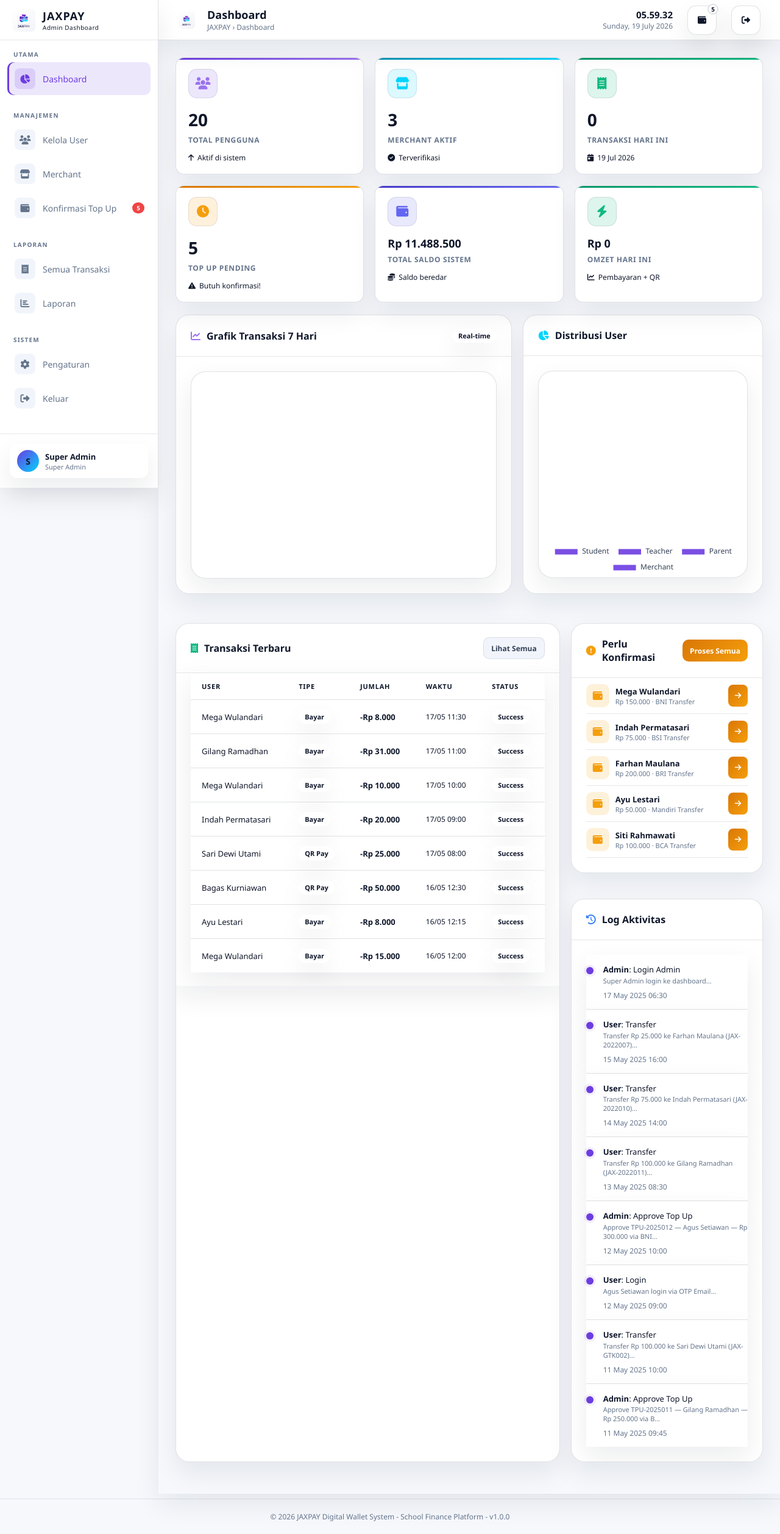
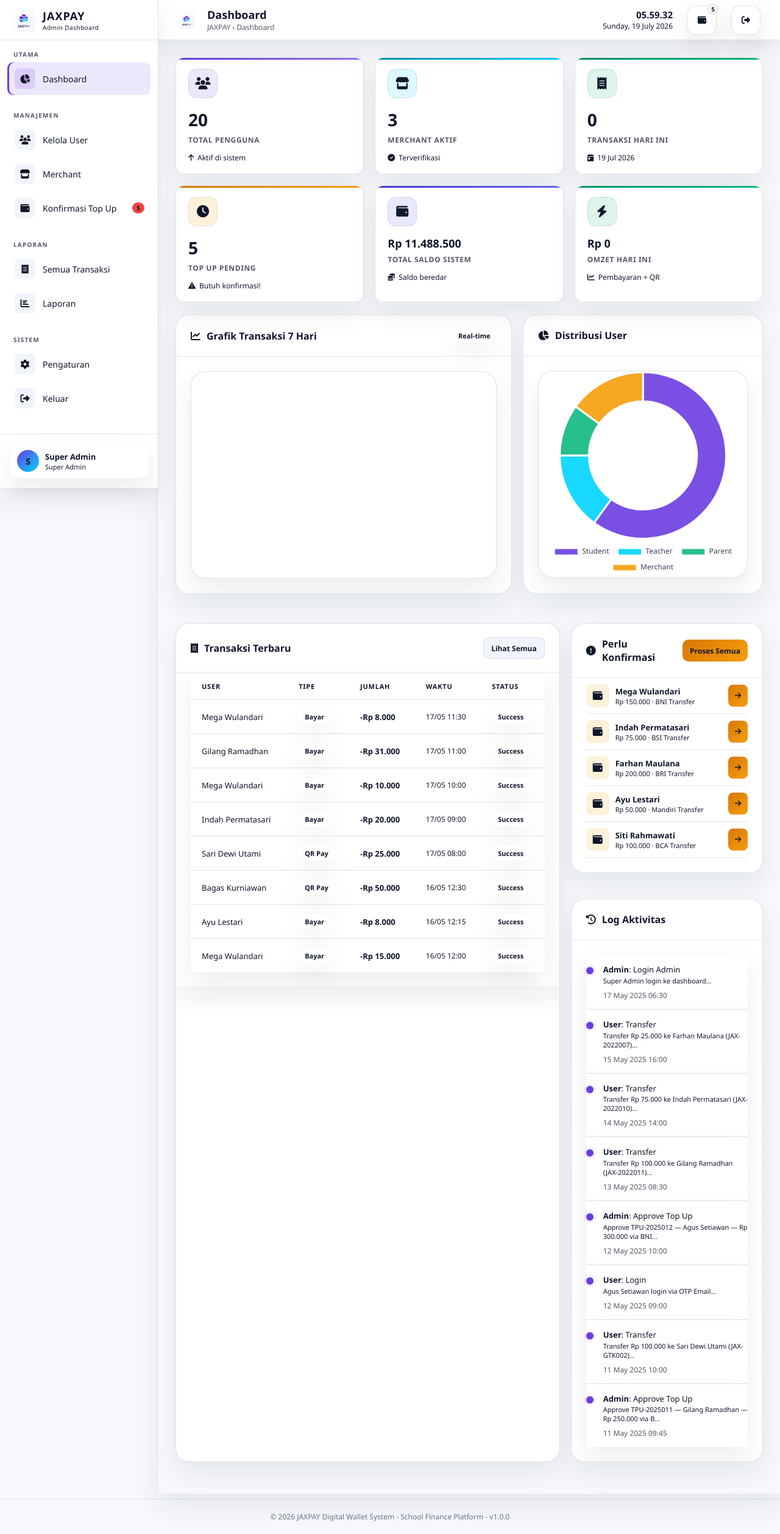
Before and after one commit to Ijaaxx/JAXPAY, a PHP site: page /jaxpay/admin/dashboard.php in a window 1280 px wide. Shown: the whole page at 61% size. Run offline with PHP 8.4, Linux system fonts and the light colour scheme; a user stored in the database is signed in; data comes from the database, SQL or seed files in the repository; a map, chart or similar area stays blank; some libraries are stand-ins or nearby versions.

Commit message:
perubahan dashboard

```diff
--- a/jaxpay/admin/dashboard.php
+++ b/jaxpay/admin/dashboard.php
@@ -69,9 +69,11 @@ $pending_list = $koneksi->query("SELECT tp.*, u.nama, u.email FROM topup tp JOIN
     tbody tr { background: rgba(248,250,252,0.8) !important; }
     tbody tr:nth-child(even) { background: rgba(241,245,249,0.9) !important; }
     tbody tr:hover { background: rgba(226,232,240,0.8) !important; }
-    .page-title, .topbar-title, .sidebar-brand .brand-name, .sidebar-brand .brand-sub, .nav-link, .nav-link.active, .nav-link:hover, .admin-card-header h3, .stat-label, .stat-change, .activity-text, .activity-time {
+    .page-title, .topbar-title, .topbar-breadcrumb, .sidebar-brand .brand-name, .sidebar-brand .brand-sub, .sidebar-section-label, .nav-link, .nav-link.active, .nav-link:hover, .admin-card-header h3, .stat-value, .stat-label, .activity-text, .activity-time, .sidebar-admin-info h5, .sidebar-admin-info p {
       color: #0f172a !important;
     }
+    .nav-link { color: rgba(15,23,42,0.85) !important; }
+    .nav-link:hover, .nav-link.active { color: #0f172a !important; }
     .badge { color: #0f172a !important; background: rgba(59,130,246,0.12) !important; }
   </style>
 </head>
@@ -247,31 +249,33 @@ const roleCtx = document.getElementById('roleChart').getContext('2d');
 const txChart = new Chart(txCtx, {
   type: 'line',
   data: {
-    labels: [],
+    labels: <?= json_encode($chart_labels) ?>,
     datasets: [
       {
         label: 'Pembayaran (Rp)',
-        data: [],
+        data: <?= json_encode($chart_data) ?>,
         borderColor: '#6C3CE1',
-        backgroundColor: 'rgba(108,60,225,0.12)',
+        backgroundColor: 'rgba(108,60,225,0.18)',
         tension: 0.4,
         fill: true,
-        pointRadius: 5,
+        pointRadius: 6,
         pointBackgroundColor: '#6C3CE1',
         pointBorderColor: '#ffffff',
-        pointBorderWidth: 2
+        pointBorderWidth: 2,
+        borderWidth: 3
       },
       {
         label: 'Top Up Approved (Rp)',
-        data: [],
+        data: <?= json_encode($chart_topup) ?>,
         borderColor: '#10B981',
-        backgroundColor: 'rgba(16,185,129,0.12)',
+        backgroundColor: 'rgba(16,185,129,0.18)',
         tension: 0.4,
         fill: true,
-        pointRadius: 5,
+        pointRadius: 6,
         pointBackgroundColor: '#10B981',
         pointBorderColor: '#ffffff',
-        pointBorderWidth: 2
+        pointBorderWidth: 2,
+        borderWidth: 3
       }
     ]
   },
@@ -300,7 +304,7 @@ const roleChart = new Chart(roleCtx, {
   data: {
     labels: ['Student', 'Teacher', 'Parent', 'Merchant'],
     datasets: [{
-      data: [],
+      data: <?= json_encode($role_data) ?>,
       backgroundColor: ['rgba(108,60,225,0.9)','rgba(0,212,255,0.9)','rgba(16,185,129,0.9)','rgba(245,158,11,0.9)'],
       borderColor: '#ffffff',
       borderWidth: 3,
@@ -336,10 +340,20 @@ function loadDashboardCharts() {
     });
 }
 
-loadDashboardCharts();
+function initDashboardCharts() {
+  if (document.readyState === 'complete') {
+    loadDashboardCharts();
+    if (window.JaxpayCharts) window.JaxpayCharts.applyAllCharts();
+  } else {
+    window.addEventListener('load', () => {
+      loadDashboardCharts();
+      if (window.JaxpayCharts) window.JaxpayCharts.applyAllCharts();
+    });
+  }
+}
+
+initDashboardCharts();
 setInterval(loadDashboardCharts, 60000);
-
-if (window.JaxpayCharts) window.JaxpayCharts.applyAllCharts();
 </script>
 
 
--- a/jaxpay/assets/css/theme.css
+++ b/jaxpay/assets/css/theme.css
@@ -509,6 +509,150 @@ label {
 [data-theme="light"] body {
   background: var(--admin-bg) !important;
   color: var(--admin-text) !important;
+}
+
+html[data-theme="light"] .admin-sidebar,
+html[data-theme="light"] .admin-topbar,
+html[data-theme="light"] .admin-main,
+html[data-theme="light"] .admin-card,
+html[data-theme="light"] .stat-card,
+html[data-theme="light"] .chart-container,
+html[data-theme="light"] .table-wrapper,
+html[data-theme="light"] .sidebar-admin-card,
+html[data-theme="light"] .topbar-btn,
+html[data-theme="light"] .theme-toggle-admin,
+html[data-theme="light"] .table-search,
+html[data-theme="light"] .table-select,
+html[data-theme="light"] .form-control,
+html[data-theme="light"] .modal,
+html[data-theme="light"] .page-btn,
+html[data-theme="light"] .badge,
+html[data-theme="light"] .swal2-popup {
+  background: #ffffff !important;
+  color: #0f172a !important;
+  border-color: rgba(15, 23, 42, 0.12) !important;
+  box-shadow: 0 18px 40px rgba(15, 23, 42, 0.08) !important;
+}
+
+html[data-theme="light"] .admin-main {
+  background: #f6f8fc !important;
+}
+
+html[data-theme="light"] .admin-sidebar *,
+html[data-theme="light"] .admin-topbar *,
+html[data-theme="light"] .admin-main *,
+html[data-theme="light"] .admin-card *,
+html[data-theme="light"] .stat-card *,
+html[data-theme="light"] .chart-container *,
+html[data-theme="light"] .table-wrapper *,
+html[data-theme="light"] .activity-item *,
+html[data-theme="light"] .nav-link,
+html[data-theme="light"] .nav-link .nav-icon,
+html[data-theme="light"] .topbar-btn,
+html[data-theme="light"] .topbar-btn i,
+html[data-theme="light"] .theme-toggle-admin,
+html[data-theme="light"] .page-btn,
+html[data-theme="light"] .badge,
+html[data-theme="light"] .btn-outline,
+html[data-theme="light"] .sidebar-section-label,
+html[data-theme="light"] .topbar-title,
+html[data-theme="light"] .topbar-breadcrumb,
+html[data-theme="light"] .admin-card-header h3,
+html[data-theme="light"] .sidebar-admin-info h5,
+html[data-theme="light"] .sidebar-admin-info p,
+html[data-theme="light"] .stat-value,
+html[data-theme="light"] .stat-label,
+html[data-theme="light"] .activity-text,
+html[data-theme="light"] .activity-time,
+html[data-theme="light"] th,
+html[data-theme="light"] td {
+  color: #0f172a !important;
+}
+
+html[data-theme="light"] .nav-link:hover,
+html[data-theme="light"] .nav-link.active {
+  color: #0f172a !important;
+}
+
+html[data-theme="light"] .nav-link.active .nav-icon,
+html[data-theme="light"] .topbar-btn i {
+  color: #0f172a !important;
+}
+
+html[data-theme="light"] .admin-sidebar *,
+html[data-theme="light"] .admin-main *,
+html[data-theme="light"] .admin-card * {
+  color: #0f172a !important;
+}
+
+html[data-theme="light"] .nav-link,
+html[data-theme="light"] .nav-link:hover,
+html[data-theme="light"] .nav-link.active,
+html[data-theme="light"] .topbar-title,
+html[data-theme="light"] .topbar-breadcrumb,
+html[data-theme="light"] .sidebar-section-label,
+html[data-theme="light"] .admin-card-header h3,
+html[data-theme="light"] .sidebar-admin-info h5,
+html[data-theme="light"] .sidebar-admin-info p,
+html[data-theme="light"] .stat-value,
+html[data-theme="light"] .stat-label,
+html[data-theme="light"] .activity-text,
+html[data-theme="light"] .activity-time,
+html[data-theme="light"] th,
+html[data-theme="light"] td {
+  color: #0f172a !important;
+}
+
+html[data-theme="light"] .nav-link.active {
+  color: #6c3ce1 !important;
+}
+
+html[data-theme="light"] .nav-link,
+html[data-theme="light"] .nav-link:hover,
+html[data-theme="light"] .nav-link.active,
+html[data-theme="light"] .topbar-title,
+html[data-theme="light"] .brand-name,
+html[data-theme="light"] .admin-card-header h3,
+html[data-theme="light"] .stat-value,
+html[data-theme="light"] .activity-text,
+html[data-theme="light"] .activity-time,
+html[data-theme="light"] .page-btn,
+html[data-theme="light"] th,
+html[data-theme="light"] td {
+  color: #0f172a !important;
+}
+
+html[data-theme="light"] .nav-link {
+  color: rgba(15, 23, 42, 0.85) !important;
+}
+html[data-theme="light"] .nav-link:hover {
+  color: #0f172a !important;
+}
+html[data-theme="light"] .nav-link.active {
+  color: #4f46e5 !important;
+}
+html[data-theme="light"] .topbar-btn i,
+html[data-theme="light"] .sidebar-admin-avatar,
+html[data-theme="light"] .sidebar-admin-info h5,
+html[data-theme="light"] .sidebar-admin-info p,
+html[data-theme="light"] .topbar-title,
+html[data-theme="light"] .topbar-breadcrumb,
+html[data-theme="light"] .sidebar-section-label,
+html[data-theme="light"] .admin-card-header h3,
+html[data-theme="light"] .stat-value,
+html[data-theme="light"] .stat-label,
+html[data-theme="light"] .activity-text,
+html[data-theme="light"] .activity-time,
+html[data-theme="light"] .page-btn,
+html[data-theme="light"] .badge {
+  color: #0f172a !important;
+}
+
+html[data-theme="light"] .sidebar-section-label,
+html[data-theme="light"] .topbar-breadcrumb,
+html[data-theme="light"] .stat-label,
+html[data-theme="light"] .activity-time {
+  color: rgba(15, 23, 42, 0.72) !important;
 }
 
 /* Light mode admin login page */
@@ -759,18 +903,7 @@ body,
 }
 
 body {
-  background:
-    radial-gradient(
-      circle at top left,
-      rgba(108, 60, 225, 0.12),
-      transparent 32rem
-    ),
-    radial-gradient(
-      circle at bottom right,
-      rgba(0, 212, 255, 0.08),
-      transparent 28rem
-    ),
-    var(--admin-bg) !important;
+  background: var(--admin-bg) !important;
   color: var(--admin-text) !important;
   transition:
     background 0.35s ease,
@@ -1453,7 +1586,35 @@ footer {
   color: inherit;
 }
 
-/* Explicit text overrides for admin muted elements */
+/* Explicit admin dashboard text overrides */
+.admin-sidebar,
+.admin-topbar,
+.admin-main,
+.admin-card,
+.stat-card,
+.admin-card-header,
+.admin-card-body,
+.stats-grid,
+.charts-grid,
+.chart-container,
+.table-wrapper,
+.activity-item,
+.page-btn,
+.badge,
+.nav-link,
+th,
+td,
+.page-btn,
+.sidebar-section-label,
+.activity-time,
+.stat-value,
+.stat-label,
+.activity-text,
+.topbar-title,
+.topbar-breadcrumb {
+  color: #0f172a !important;
+}
+
 .admin-muted,
 .stat-label,
 .table-search,
@@ -1463,5 +1624,5 @@ th,
 .page-btn,
 .sidebar-section-label,
 .activity-time {
-  color: var(--admin-muted) !important;
-}
+  color: rgba(15, 23, 42, 0.65) !important;
+}
```
